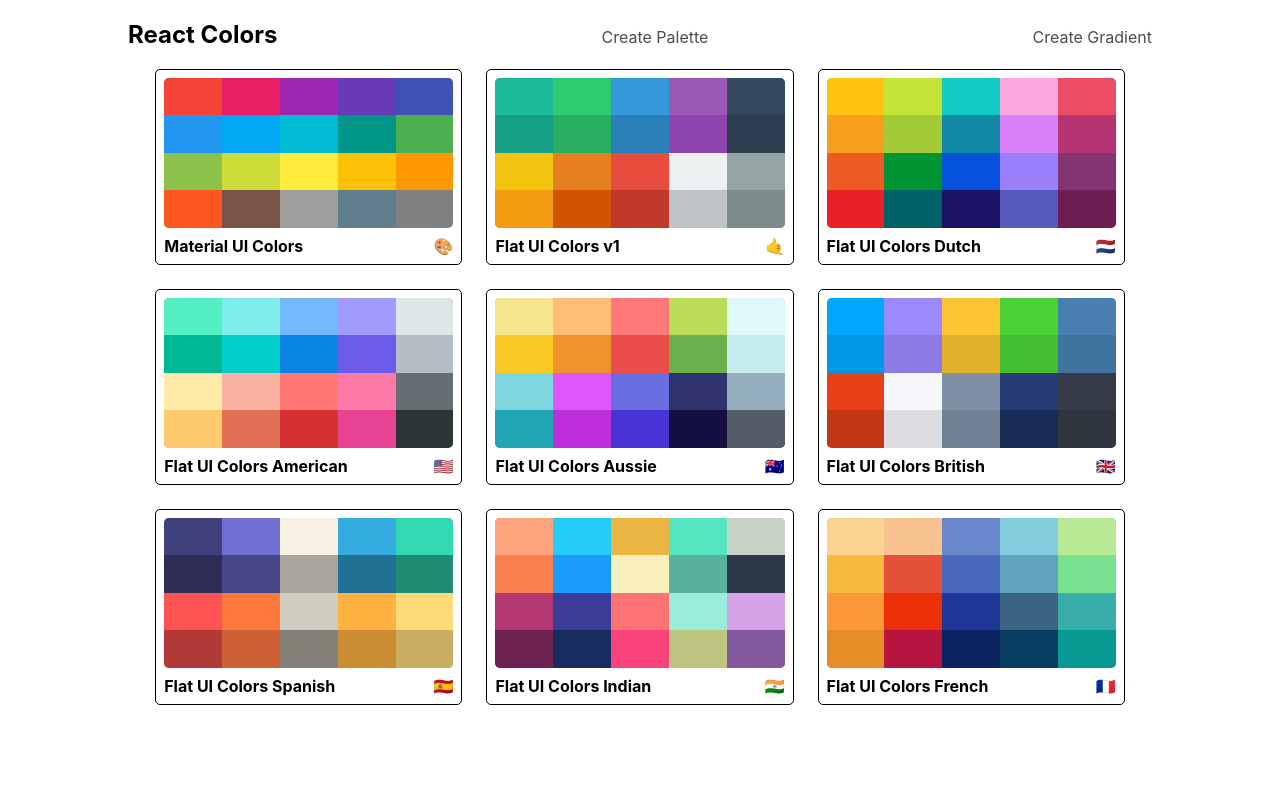
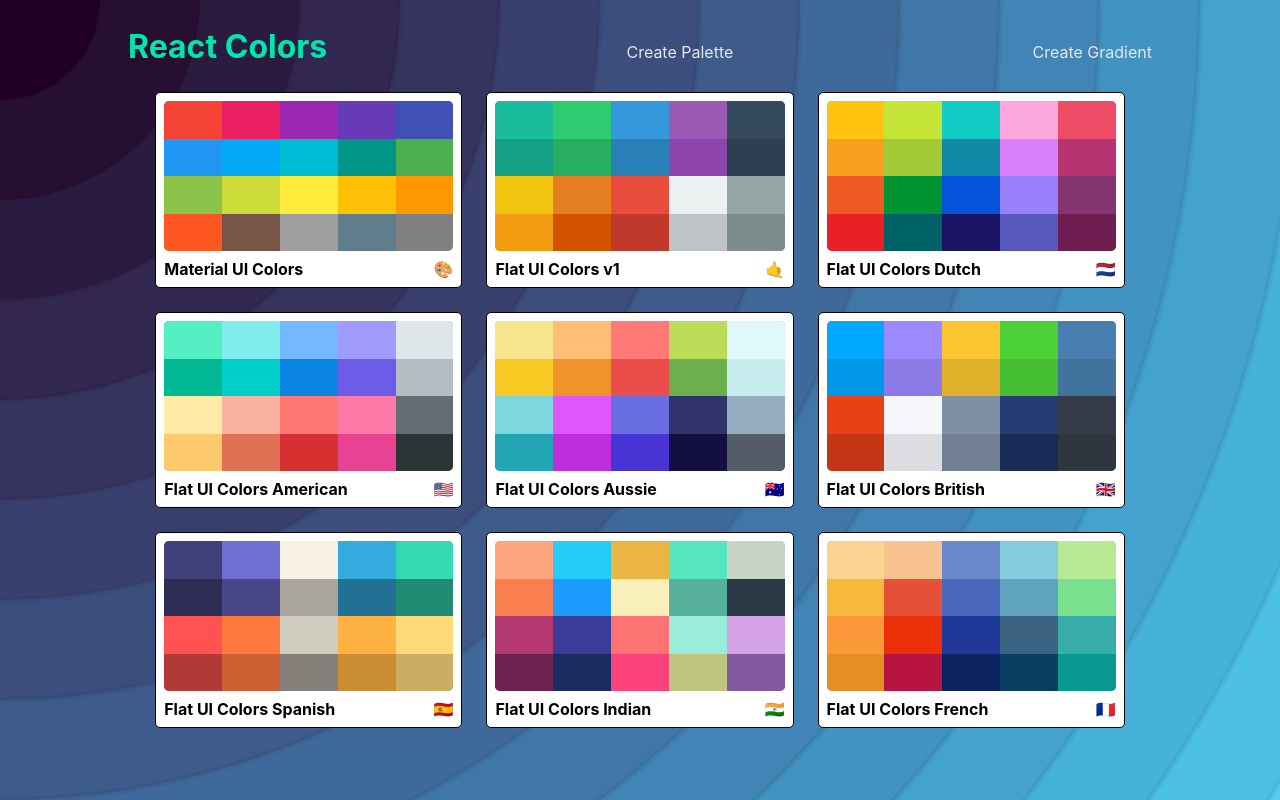
Before and after one commit to callumboaden/color_palette, a React (Create React App) app: page / in a window 1280 px wide. Built offline with nearby package versions, Linux system fonts and the light colour scheme.

Commit message:
add svg background

```diff
--- a/src/styles/MiniPaletteStyles.js
+++ b/src/styles/MiniPaletteStyles.js
@@ -8,6 +8,7 @@
         position: "relative",
         overflow: "hidden",
         cursor: "pointer",
+        background: "#FFFFFF",
         "&:hover svg": {
             opacity: 1
         }
--- a/src/styles/PaletteListStyles.js
+++ b/src/styles/PaletteListStyles.js
@@ -1,8 +1,14 @@
 import sizes from './sizes';
+import bg from './bg.svg';
 export default {
     root: {
-        backgroundColor: "white",
+        backgroundColor: "#6beeff",
+        backgroundImage: `url(${bg})`,
+        backgroundSize: "cover",
+        /* background by SVGBackgrounds.com */
+        overflow: "scroll",
         height: "100vh",
+        width: "100vw",
         display: "flex",
         alignItems: "flex-start",
         justifyContent: "center"
@@ -24,7 +30,11 @@
         alignItems: "baseline",
         "& a": {
             textDecoration: "none",
-            color: "#4d4d4d"
+            color: "#e6e6e6"
+        },
+        "& h1": {
+            fontSize: "2rem",
+            color: "#00e6ac"
         }
     },
     palettes: {
```
Also changed, not shown: src/styles/bg.svg (added).
